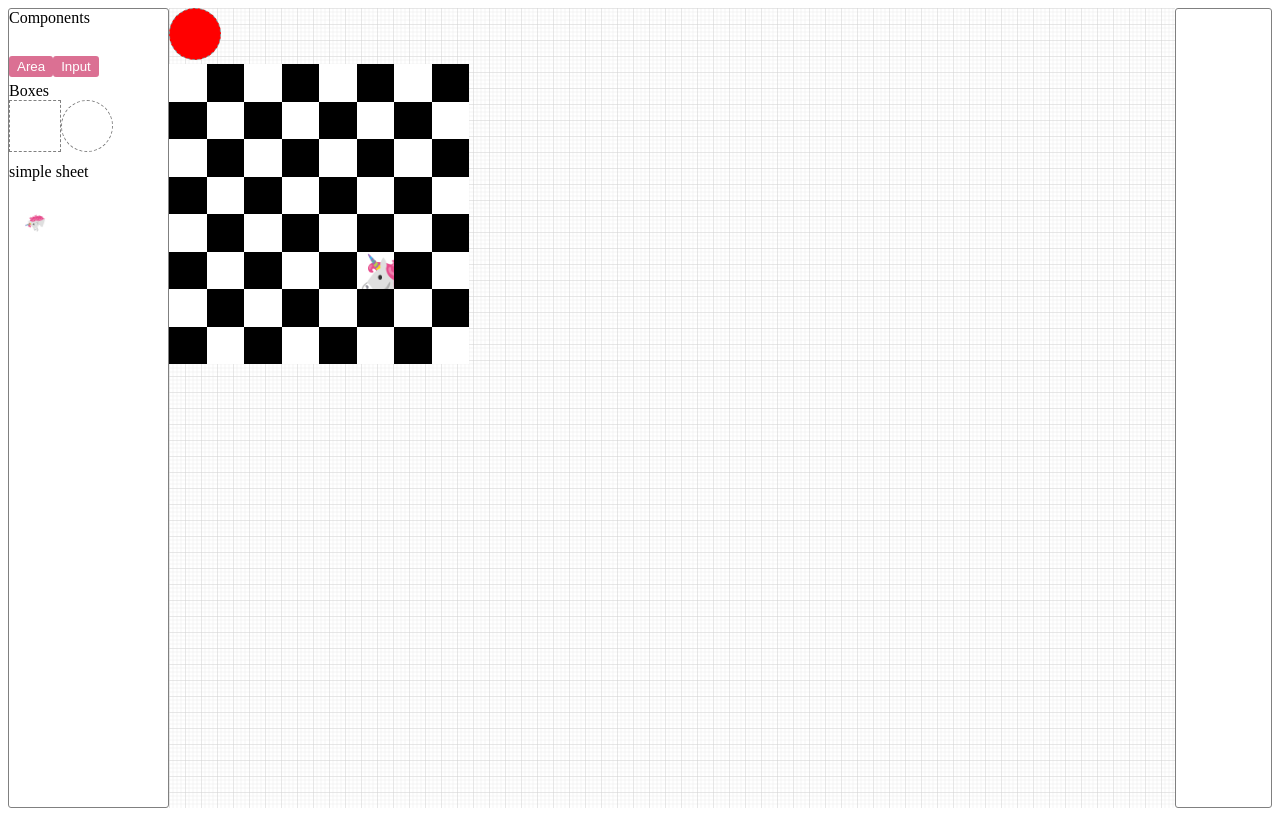
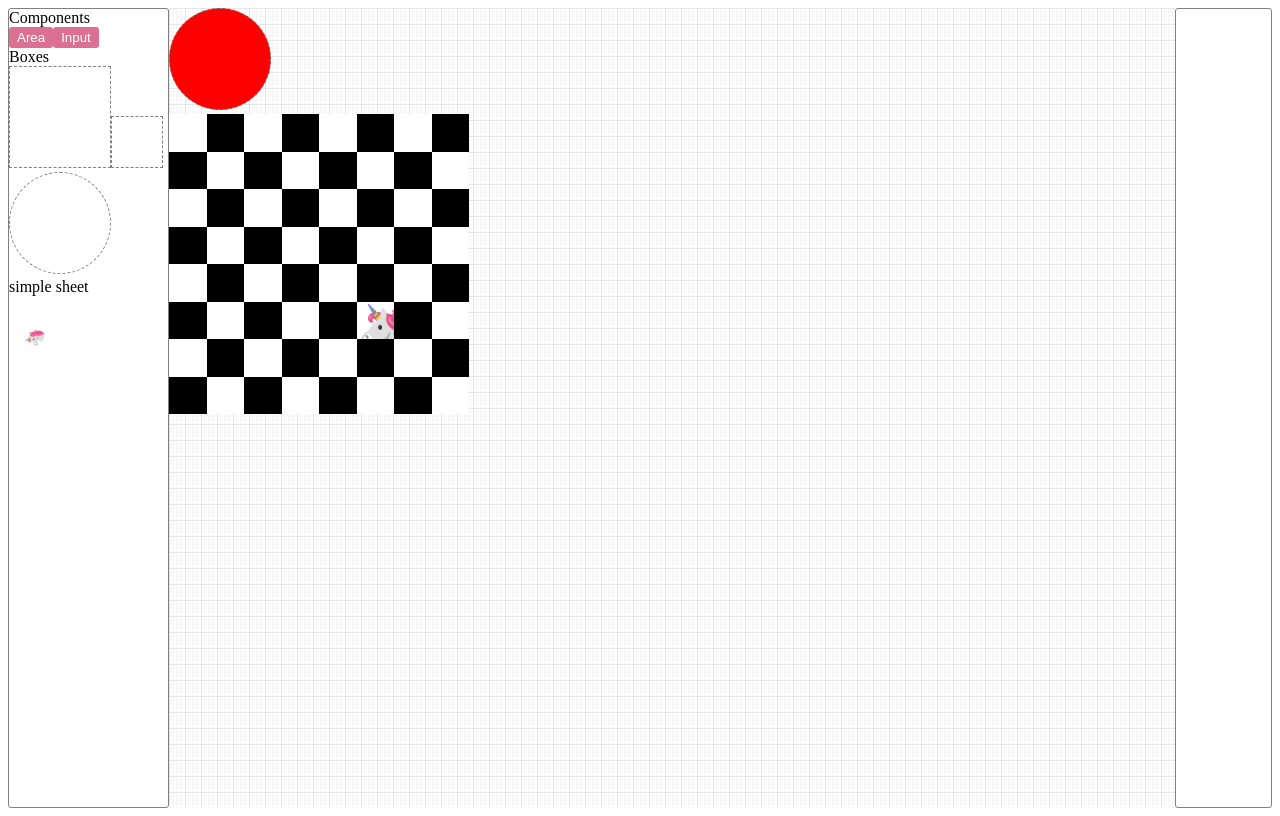
Before and after one commit to noberk/pagegen, a React (Create React App) app: page / in a window 1280 px wide. Built offline with nearby package versions, Linux system fonts and the light colour scheme.

Commit message:
refactor code

```diff
--- a/src/components/Interaction/index.tsx
+++ b/src/components/Interaction/index.tsx
@@ -38,10 +38,7 @@ export const DraggableSpanSlot: FC<DraggableSpanSlot> = ({
     }),
   })
   return (
-    <span
-      ref={drag}
-      style={{ fontSize: '3rem', opacity: isDragging ? 0.5 : 1 }}
-    >
+    <span ref={drag} style={{ opacity: isDragging ? 0.5 : 1 }}>
       {children}
     </span>
   )
--- a/src/components/Layout/index.tsx
+++ b/src/components/Layout/index.tsx
@@ -26,8 +26,8 @@ export const Side = styled.aside`
 `
 
 export const DashBox = styled.span`
-  width: 50px;
-  height: 50px;
+  width: 100px;
+  height: 100px;
   border: 1px solid gray;
   border-style: dashed;
   display: inline-block;
--- a/src/pages/Canvas/LeftSide.tsx
+++ b/src/pages/Canvas/LeftSide.tsx
@@ -22,6 +22,9 @@ export default function () {
           <DashBox />
         </DraggableSpanSlot>
         <DraggableSpanSlot dragType={DragItemType.Button}>
+          <DashBox style={{width:50,height:50}} />
+        </DraggableSpanSlot>
+        <DraggableSpanSlot dragType={DragItemType.Button}>
           <DashCircle />
         </DraggableSpanSlot>
       </div>
--- a/src/pages/CanvasPage.tsx
+++ b/src/pages/CanvasPage.tsx
@@ -5,13 +5,11 @@ import Main from './Canvas/Main'
 
 function CavansPage() {
   return (
-    <>
-      <CanvasContainer>
-        <LeftSide />
-        <Main />
-        <Side style={{ width: 120 }} />
-      </CanvasContainer>
-    </>
+    <CanvasContainer>
+      <LeftSide />
+      <Main />
+      <Side style={{ width: 120 }} />
+    </CanvasContainer>
   )
 }
 
```
